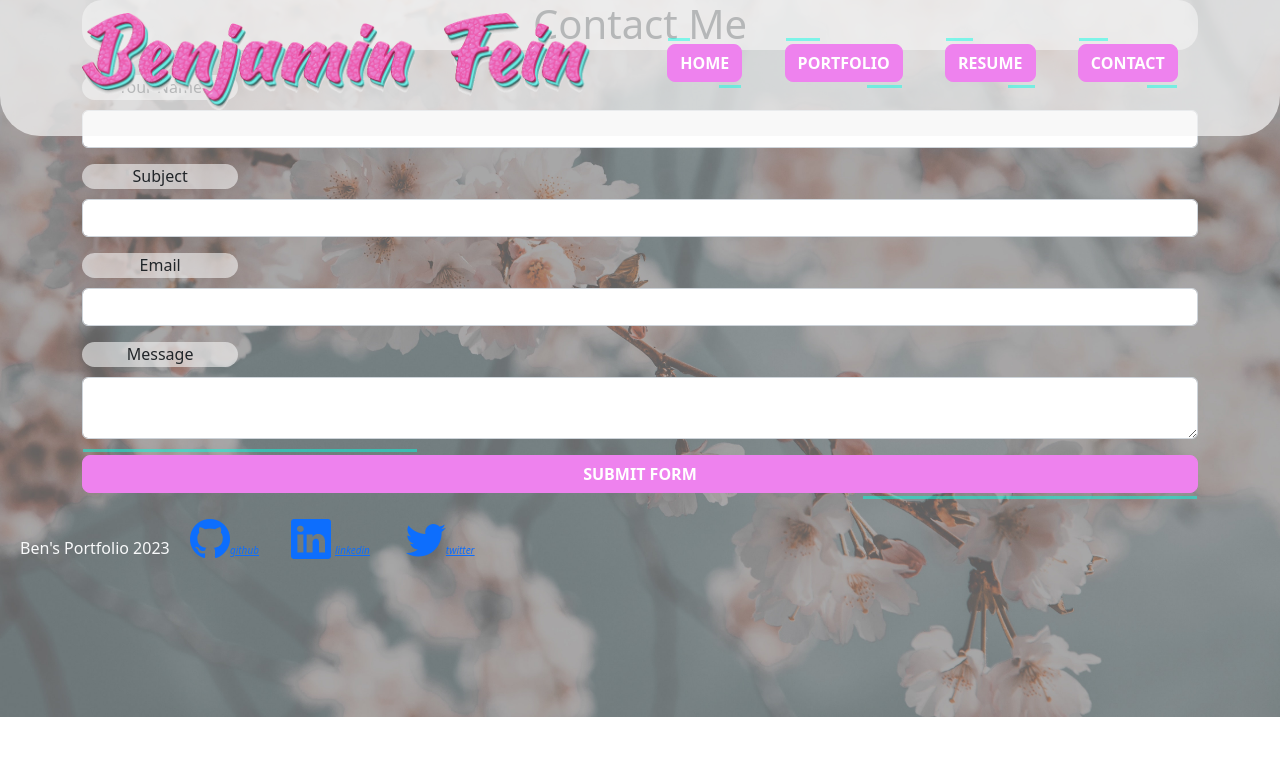
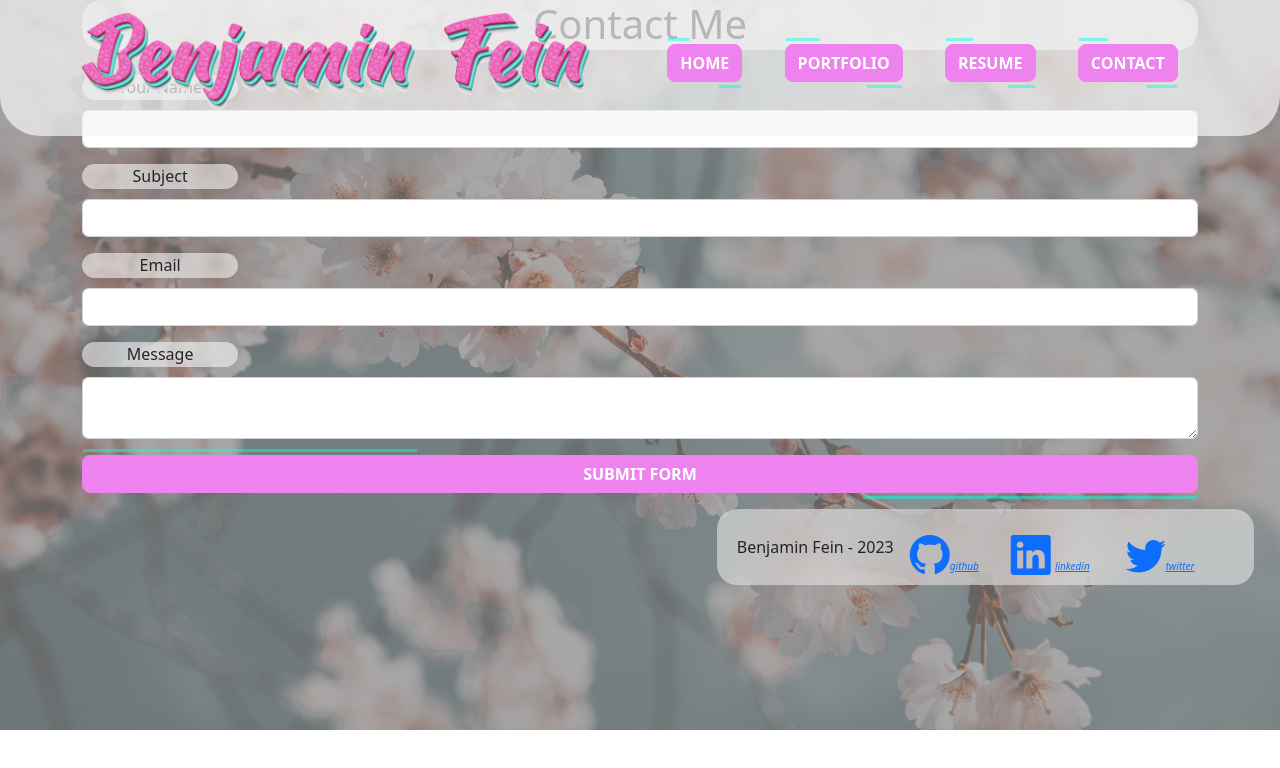
Before and after one commit to Bfunk54/bfunk54.github.io, a React (Create React App) app: page /contact in a window 1280 px wide. Shown: the top 768 px of the page. Built offline with nearby package versions, Linux system fonts and the light colour scheme.

Commit message:
contact page css has been redone and the footer has a redesgin

```diff
--- a/src/App.css
+++ b/src/App.css
@@ -1,7 +1,11 @@
-html, body, #app, app>div, #root {
+html {
     width: 100%;
-    height: auto;
+    overflow-x: hidden;
+    /* height: 100%; */
 }
+/* body {
+    min-height: 100%
+} */
 
 body, #app, app>div, #root {
     background-color: transparent !important;
--- a/src/components/Footer.js
+++ b/src/components/Footer.js
@@ -1,24 +1,66 @@
-import React from 'react';
-import { MDBFooter } from 'mdb-react-ui-kit';
-import './Footer.css'
+import React from "react";
+import { MDBFooter } from "mdb-react-ui-kit";
+import "./Footer.css";
 
 function TheFooter() {
   return (
-    <MDBFooter style={{paddingLeft: 20, position: 'sticky'}} className="footer">
-        <span className='text-light' style={{fontSize: '16px'}}>Ben's Portfolio 2023 </span>
+    <MDBFooter
+      style={{
+        paddingLeft: 20,
+        marginLeft: '56%',
+        bottom: "10px",
+        width: '42%',
+        marginBottom: "10px",
+        position: "sticky",
+        backgroundColor: "rgba(245, 245, 245, 0.5)",
+        backdropFilter: "blur(20px)",
+        display: 'flex',
+        borderRadius: "20px",
+        marginRight: "0px",
+      }}
+      className="footer"
+    >
+      <span className="text-dark" style={{ fontSize: "16px", alignSelf: 'center' }}>
+        Benjamin Fein - 2023
+      </span>
 
-        <a className='socials' style= {{padding: '16px', paddingBottom: 0}} href="https://github.com/Bfunk54" target="_blank" rel="noreferrer">
-            <i style={{fontSize: '40px'}} className="bi bi-github"><span style={{fontSize: '10px'}}>github</span></i>
-        </a>
+      <a
+        className="socials"
+        style={{ padding: "16px", paddingBottom: 0 }}
+        href="https://github.com/Bfunk54"
+        target="_blank"
+        rel="noreferrer"
+      >
+        <i style={{ fontSize: "40px" }} className="bi bi-github">
+          <span style={{ fontSize: "10px" }}>github</span>
+        </i>
+      </a>
 
-        <a className='socials' style= {{padding: '16px', paddingBottom: 0}} href="https://www.linkedin.com/in/benjamin-fein-5a73b2242/" target="_blank" rel="noreferrer">
-            <i style={{fontSize: '40px'}} className="bi bi-linkedin"><span style={{fontSize: '10px', padding: '4px'}}>linkedin</span></i>
-        </a>
+      <a
+        className="socials"
+        style={{ padding: "16px", paddingBottom: 0 }}
+        href="https://www.linkedin.com/in/benjamin-fein-5a73b2242/"
+        target="_blank"
+        rel="noreferrer"
+      >
+        <i style={{ fontSize: "40px" }} className="bi bi-linkedin">
+          <span style={{ fontSize: "10px", padding: "4px" }}>linkedin</span>
+        </i>
+      </a>
 
-        <a className='socials' style= {{padding: '16px', paddingBottom: 0}} href="https://twitter.com/ben_fein" target="_blank" rel="noreferrer">
-            <i style={{fontSize: '40px'}} className="bi bi-twitter"><span style={{fontSize: '10px'}}>twitter</span></i>
-        </a>
+      <a
+        className="socials"
+        style={{ padding: "16px", paddingBottom: 0 }}
+        href="https://twitter.com/ben_fein"
+        target="_blank"
+        rel="noreferrer"
+      >
+        <i style={{ fontSize: "40px" }} className="bi bi-twitter">
+          <span style={{ fontSize: "10px" }}>twitter</span>
+        </i>
+      </a>
     </MDBFooter>
-    )};
+  );
+}
 
 export default TheFooter;
--- a/src/components/Header.js
+++ b/src/components/Header.js
@@ -35,6 +35,7 @@ function Nav() {
         backgroundColor: "rgba(245, 245, 245, 0.7)",
         borderBottomLeftRadius: "40px",
         borderBottomRightRadius: "40px",
+        width: '100%'
       }}
       className="navbar navbar-dark navbar-expand-lg fixed-top portfolio-navbar gradient"
     >
--- a/src/components/pages/Home.css
+++ b/src/components/pages/Home.css
@@ -12,6 +12,7 @@
 
 .home {
     padding-top: 125px;
+    max-width: 100%;
 }
 
 .special {
--- a/src/components/pages/Portfolio.css
+++ b/src/components/pages/Portfolio.css
@@ -1,3 +1,7 @@
+.portfolio {
+    margin-top: 160px;
+}
+
 @media screen and (max-width: 1200px) {
     .recent {
         width: 28% !important;
@@ -18,6 +22,12 @@
     }
 }
 
+@media screen and (max-width: 482px) {
+    .portfolio {
+        margin-top: 140px;
+    }
+}
+
 @media screen and (max-width: 468px) {
     .recent {
         width: 48% !important;
--- a/src/components/pages/Portfolio.js
+++ b/src/components/pages/Portfolio.js
@@ -28,39 +28,9 @@ import "./Home.css";
 import "./Portfolio.css"
 
 export default function Portfolio() {
-  function Background({ color }) {
-    const { viewport } = useThree();
-    return (
-      <mesh scale={[viewport.width, viewport.height, 1]}>
-        <planeGeometry attach="geometry" args={[1, 1]} />
-        <a.meshBasicMaterial
-          attach="material"
-          color={color}
-          depthTest={false}
-        />
-      </mesh>
-    );
-  }
-
-  const Effects = React.memo(({ factor }) => {
-    const { gl, scene, camera, size } = useThree();
-    const composer = useRef();
-    useEffect(
-      () => void composer.current.setSize(size.width, size.height),
-      [size]
-    );
-    // This takes over as the main render-loop (when 2nd arg is set to true)
-    useFrame(() => composer.current.render(), 1);
-    return (
-      <effectComposer ref={composer} args={[gl]}>
-        <renderPass attachArray="passes" args={[scene, camera]} />
-        <a.glitchPass attachArray="passes" renderToScreen factor={factor} />
-      </effectComposer>
-    );
-  });
   return (
-    <div>
-      <section className="portfolio-block projects-with-sidebar">
+    <div style={{margin: 'auto'}}>
+      <section className="portfolio-block projects-with-sidebar portfolio">
         <div className="container">
           <div className="heading">
             <div className="recent"
--- a/src/components/pages/Resume.css
+++ b/src/components/pages/Resume.css
@@ -1,11 +1,9 @@
-@media screen and (max-width: 768px) {
-  .resumeContainer {
-    margin-top: 30px;
+.resumeContainer{
+  padding-top: 180px;
+}
+
+@media screen and (max-width: 510px) {
+  .resumeContainer{
+    padding-top: 180px;
   }
 }
-
-@media screen and (max-height: 800px) {
-  .other {
-    padding-bottom: 50px !important;
-  }
-}
--- a/src/components/pages/Resume.js
+++ b/src/components/pages/Resume.js
@@ -17,7 +17,7 @@ export default function Blog() {
 
   return (
     <div className='resumeContainer'>
-        <div className='other' style={{display: 'flex', justifyContent: 'center', paddingBottom: '120px'}}>
+        <div className='other' style={{display: 'flex', justifyContent: 'center', paddingBottom: '40px'}}>
         <OverlayTrigger
       placement="right"
       delay={{ show: 200, hide: 400 }}
```
